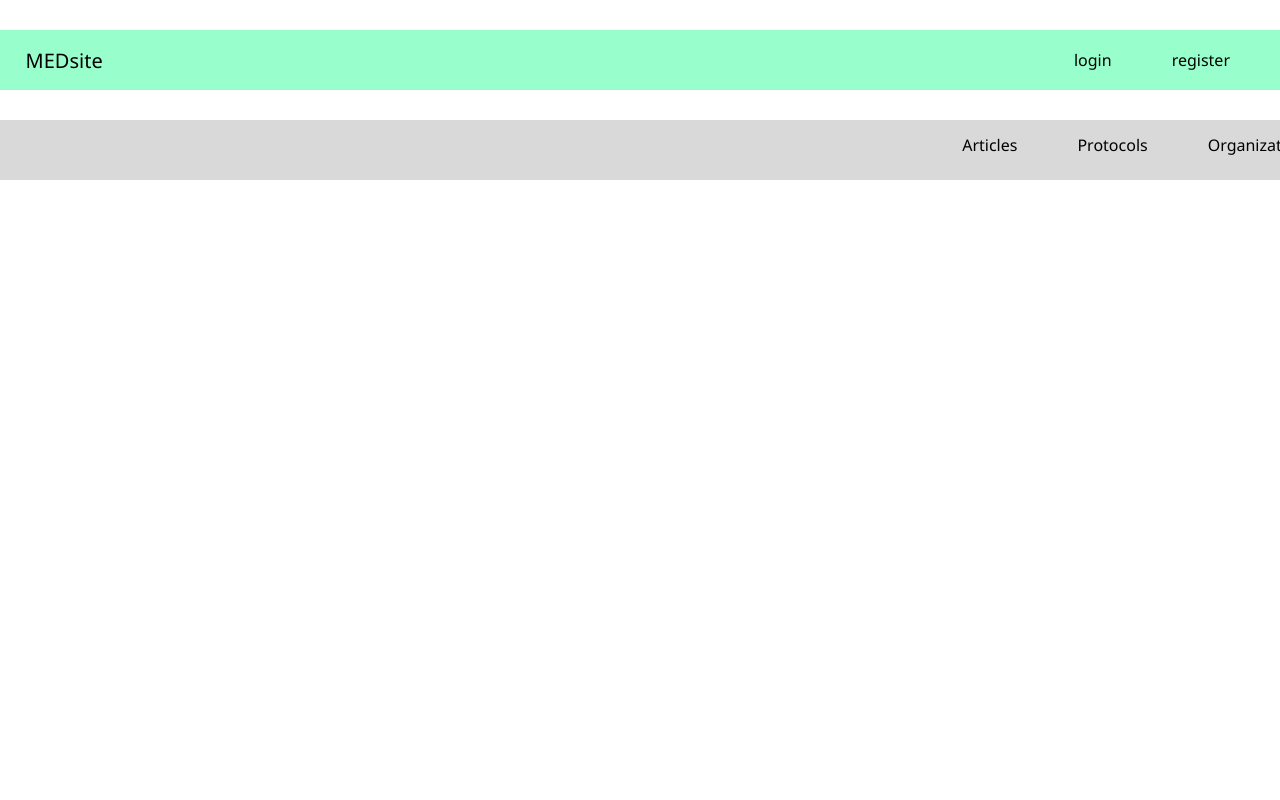
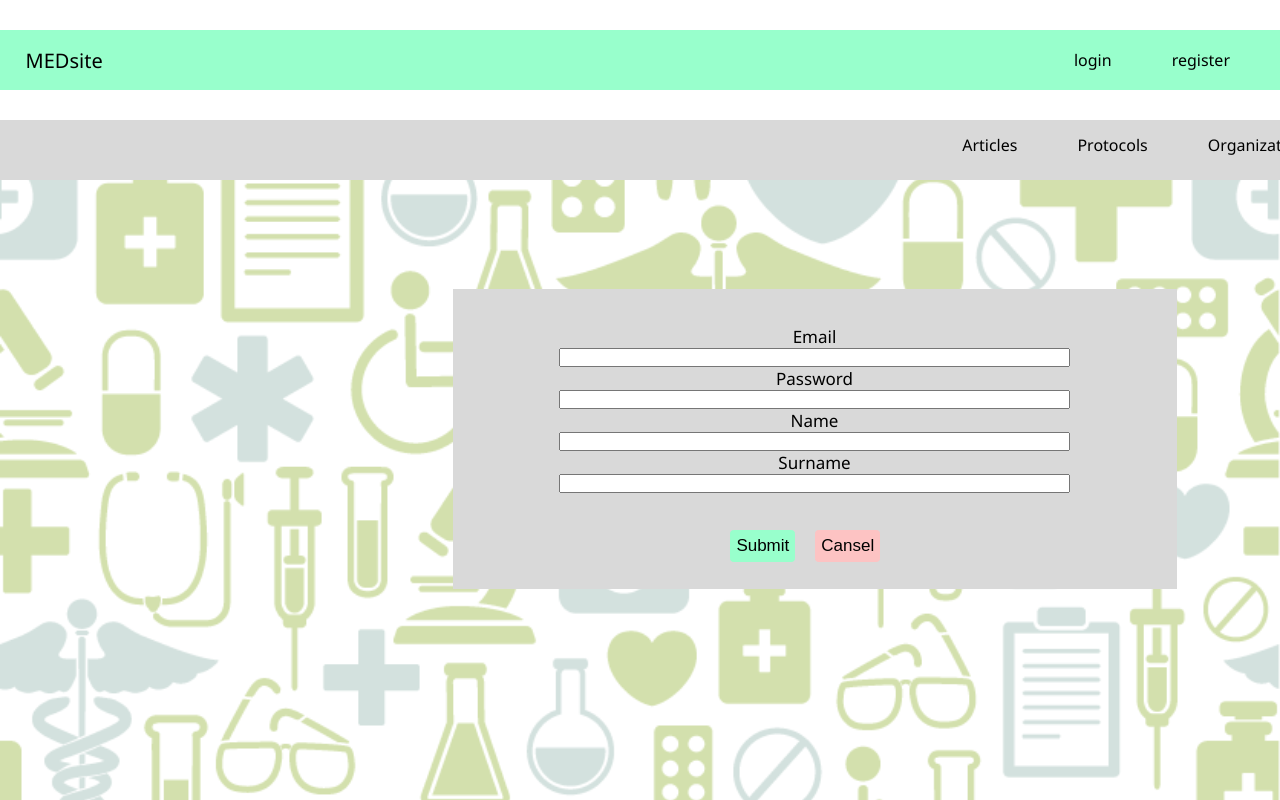
Before and after one commit to BelousSofiya/medsite, a React (Create React App) app in the folder medsite/FrontEnd/: page /sign-up in a window 1280 px wide. Shown: the top 800 px of the page. Built offline with nearby package versions, Linux system fonts and the light colour scheme.

Commit message:
login and sign-up design + buttons

```diff
--- a/medsite/FrontEnd/src/components/Basic/Basic.jsx
+++ b/medsite/FrontEnd/src/components/Basic/Basic.jsx
@@ -6,6 +6,8 @@ import MainMenu from '../Header/MainMenu';
 import Main from '../Main/Main';
 import Article from '../Article/Article';
 import ListOfArticles from '../ListOfArticles/ListOfArticles';
+import Login from '../Login/Login';
+import SignUp from '../SignUp/SignUp';
 import Training from '../training/training';
 
 export default function Basic() {
@@ -19,6 +21,8 @@ export default function Basic() {
         <Route path="/" element={<Main />} />
         <Route path="/article/:id" element={<Article />} />
         <Route path="/articles" element={<ListOfArticles />} />
+        <Route path="/login" element={<Login />} />
+        <Route path="/sign-up" element={<SignUp />} />
         <Route path="training" element={<Training />} />
       </Routes>
     </div>
--- a/medsite/FrontEnd/src/components/Chemestry/Atoms/Buttons/GreenRedButton/GreenRedButton.jsx
+++ b/medsite/FrontEnd/src/components/Chemestry/Atoms/Buttons/GreenRedButton/GreenRedButton.jsx
@@ -1,5 +1,9 @@
 import styles from './GreenRedButton.module.css';
 
-export default function GreenRedButton({ name, color }) {
-  return <button className={styles[color]}>{name}</button>;
+export default function GreenRedButton({ type, name, color, func }) {
+  return (
+    <button type={type} className={styles[color]} onClick={func}>
+      {name}
+    </button>
+  );
 }
--- a/medsite/FrontEnd/src/components/Chemestry/Atoms/Buttons/GreenRedButton/GreenRedButton.module.css
+++ b/medsite/FrontEnd/src/components/Chemestry/Atoms/Buttons/GreenRedButton/GreenRedButton.module.css
@@ -3,12 +3,12 @@
   background: #98ffcc;
   border-color: #98ffcc;
   border-style: solid;
-  font-size: 15px;
+  font-size: 17px;
   border-radius: 4px;
-  margin: 14px;
-  margin-right: 50px;
+  margin: 10px;
+  /* margin-right: 10px; */
   padding: 4px;
-  margin-left: 64px;
+  /* margin-left: 10px; */
   cursor: pointer;
 }
 .red-button {
@@ -16,10 +16,10 @@
   background: #fdc3c3;
   border-color: #fdc3c3;
   border-style: solid;
-  font-size: 15px;
+  font-size: 17px;
   border-radius: 4px;
   margin: 10px;
-  margin-left: 20px;
+  /* margin-left: 10px; */
   padding: 4px;
   cursor: pointer;
 }
--- a/medsite/FrontEnd/src/components/Header/Header.jsx
+++ b/medsite/FrontEnd/src/components/Header/Header.jsx
@@ -1,4 +1,4 @@
-// import { Link } from 'react-router-dom';
+import { Link } from 'react-router-dom';
 import styles from './Header.module.css';
 
 export default function Header() {
@@ -6,8 +6,12 @@ export default function Header() {
     <div className={styles['main-header']}>
       <div className={styles['logo']}>MEDsite</div>
       <nav className={styles['log-reg-buttons']}>
-        <div>login</div>
-        <div>register</div>
+        <Link to={'/login'} className={styles['link']}>
+          login
+        </Link>
+        <Link to={'/sign-up'} className={styles['link']}>
+          register
+        </Link>
       </nav>
     </div>
   );
--- a/medsite/FrontEnd/src/components/Header/Header.module.css
+++ b/medsite/FrontEnd/src/components/Header/Header.module.css
@@ -21,3 +21,10 @@
   gap: 60px;
   margin-right: 50px;
 }
+
+.link {
+  /* display: flex; */
+  /* gap: 16px; */
+  text-decoration: none;
+  color: black;
+}
--- /dev/null
+++ b/medsite/FrontEnd/src/components/Login/Login.jsx
@@ -0,0 +1,42 @@
+import styles from './Login.module.css';
+import GreenRedButton from '../Chemestry/Atoms/Buttons/GreenRedButton/GreenRedButton';
+
+export default function Login() {
+  function handleSubmit(event) {
+    event.preventDefault();
+    console.log('Submit!');
+  }
+
+  return (
+    <div className={styles['picture']}>
+      <div>
+        <form className={styles['form-general']} onSubmit={handleSubmit}>
+          <div className={styles['labels']}>
+            <label htmlFor="email" className={styles['label']}>
+              Email
+            </label>
+            <input className={styles['input']} id="email" type="email" />
+            <label htmlFor="password" className={styles['label']}>
+              Password
+            </label>
+            <input className={styles['input']} id="password" type="password" />
+          </div>
+          <div className={styles['buttons']}>
+            <GreenRedButton
+              type="submit"
+              name={'Submit'}
+              color={'green-button'}
+              func={handleSubmit}
+            />
+            <GreenRedButton
+              type="button"
+              name={'Cansel'}
+              color={'red-button'}
+              func={handleSubmit}
+            />
+          </div>
+        </form>
+      </div>
+    </div>
+  );
+}
--- /dev/null
+++ b/medsite/FrontEnd/src/components/Login/Login.module.css
@@ -0,0 +1,59 @@
+.picture {
+  width: 100%;
+  height: 100vh;
+  background-image: url('../../../public/backgroundimgs/greygreenbadges_opacity_half.png');
+  background-position: center;
+  background-repeat: no-repeat;
+  background-size: cover;
+  position: relative;
+  display: flex;
+  justify-content: space-between;
+  align-items: right;
+}
+
+.form-general {
+  width: 400%;
+  height: 300px;
+  background: #d9d9d9;
+  align-items: center;
+  margin-top: 30px;
+  margin-left: 250%;
+}
+
+.buttons {
+  width: 100%;
+  height: 15%;
+  display: flex;
+  align-items: center;
+  padding-top: 5%;
+  margin-left: 37%;
+}
+
+.labels {
+  width: 70%;
+  height: 30%;
+  display: flex;
+  flex-direction: column;
+  align-items: center;
+  margin-top: 15%;
+  margin-left: 15%;
+  padding-top: 5%;
+}
+
+.input {
+  width: 100%;
+  height: 100%;
+  display: flex;
+  flex-direction: column;
+  justify-content: space-between;
+}
+
+.label {
+  width: 100%;
+  height: 100%;
+  display: flex;
+  flex-direction: column;
+  justify-content: space-between;
+  align-items: center;
+  font-size: 17px;
+}
--- /dev/null
+++ b/medsite/FrontEnd/src/components/SignUp/SignUp.jsx
@@ -0,0 +1,51 @@
+import styles from './SignUp.module.css';
+import GreenRedButton from '../Chemestry/Atoms/Buttons/GreenRedButton/GreenRedButton';
+
+export default function SignUp() {
+  function handleSubmit(event) {
+    event.preventDefault();
+    console.log('Submit!');
+  }
+
+  return (
+    <div className={styles['picture']}>
+      <div>
+        <form className={styles['form-general']} onSubmit={handleSubmit}>
+          <div className={styles['labels']}>
+            <label htmlFor="email" className={styles['label']}>
+              Email
+            </label>
+            <input className={styles['input']} id="email" type="email" />
+            <label htmlFor="password" className={styles['label']}>
+              Password
+            </label>
+            <input className={styles['input']} id="password" type="password" />
+
+            <label htmlFor="name" className={styles['label']}>
+              Name
+            </label>
+            <input className={styles['input']} id="name" type="name" />
+            <label htmlFor="surname" className={styles['label']}>
+              Surname
+            </label>
+            <input className={styles['input']} id="surname" type="surname" />
+          </div>
+          <div className={styles['buttons']}>
+            <GreenRedButton
+              type="submit"
+              name={'Submit'}
+              color={'green-button'}
+              func={handleSubmit}
+            />
+            <GreenRedButton
+              type="button"
+              name={'Cansel'}
+              color={'red-button'}
+              func={handleSubmit}
+            />
+          </div>
+        </form>
+      </div>
+    </div>
+  );
+}
--- /dev/null
+++ b/medsite/FrontEnd/src/components/SignUp/SignUp.module.css
@@ -0,0 +1,59 @@
+.picture {
+  width: 100%;
+  height: 100vh;
+  background-image: url('../../../public/backgroundimgs/greygreenbadges_opacity_half.png');
+  background-position: center;
+  background-repeat: no-repeat;
+  background-size: cover;
+  position: relative;
+  display: flex;
+  justify-content: space-between;
+  align-items: right;
+}
+
+.form-general {
+  width: 400%;
+  height: 300px;
+  background: #d9d9d9;
+  align-items: center;
+  margin-top: 30px;
+  margin-left: 250%;
+}
+
+.buttons {
+  width: 100%;
+  height: 15%;
+  display: flex;
+  align-items: center;
+  padding-top: 15%;
+  margin-left: 37%;
+}
+
+.labels {
+  width: 70%;
+  height: 30%;
+  display: flex;
+  flex-direction: column;
+  align-items: center;
+  margin-top: 15%;
+  margin-left: 15%;
+  padding-top: 5%;
+}
+
+.input {
+  width: 100%;
+  height: 100%;
+  display: flex;
+  flex-direction: column;
+  justify-content: space-between;
+}
+
+.label {
+  width: 100%;
+  height: 100%;
+  display: flex;
+  flex-direction: column;
+  justify-content: space-between;
+  align-items: center;
+  font-size: 17px;
+}
```
Also changed, not shown: medsite/FrontEnd/public/backgroundimgs/greygreenbadges_opacity_half.png (added).
